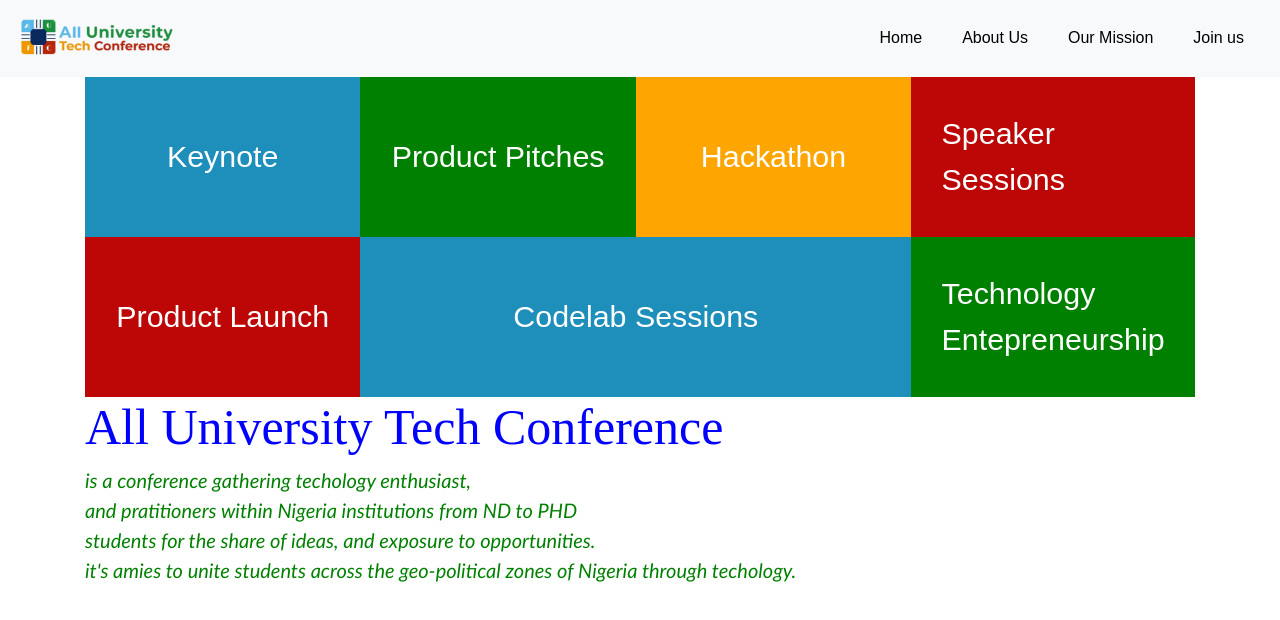
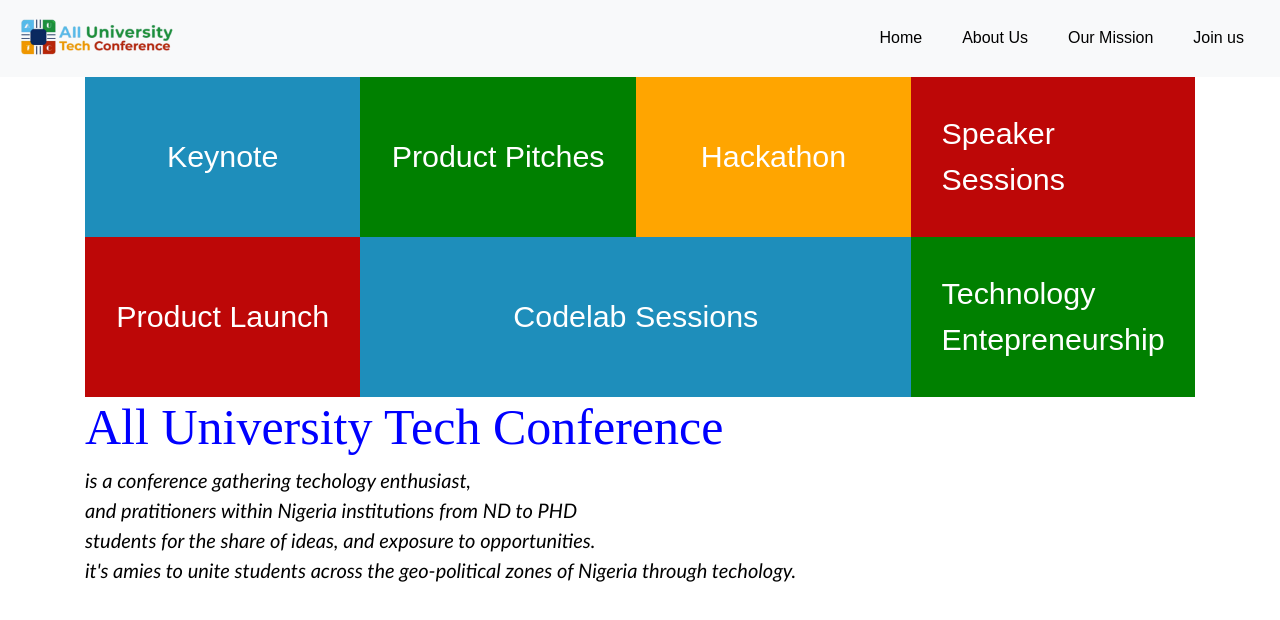
Before and after one commit to FiberesimaJoseph/All-University-Tech-Community, a React (Create React App) app: page / in a window 1280 px wide. Shown: the top 620 px of the page. Built offline with nearby package versions, Linux system fonts and the light colour scheme.

Commit message:
made changes

```diff
--- a/src/Component/AboutUs.css
+++ b/src/Component/AboutUs.css
@@ -10,5 +10,5 @@
   font-size: 20px;
   font-family: "Trebuchet MS", "Lucida Sans Unicode", "Lucida Grande",
     "Lucida Sans", Arial, sans-serif;
-  color: green;
+  color: black;
 }
```
